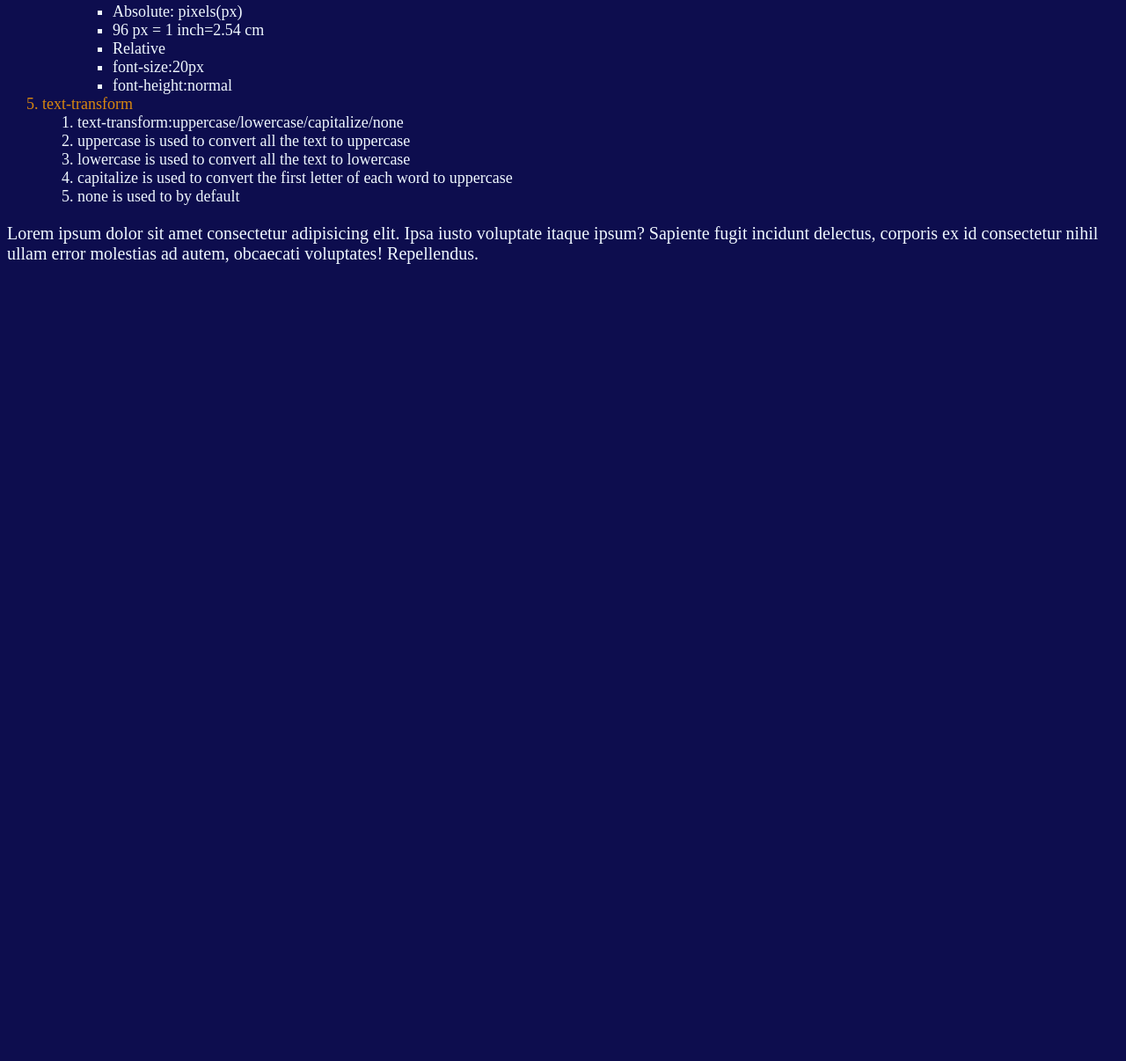
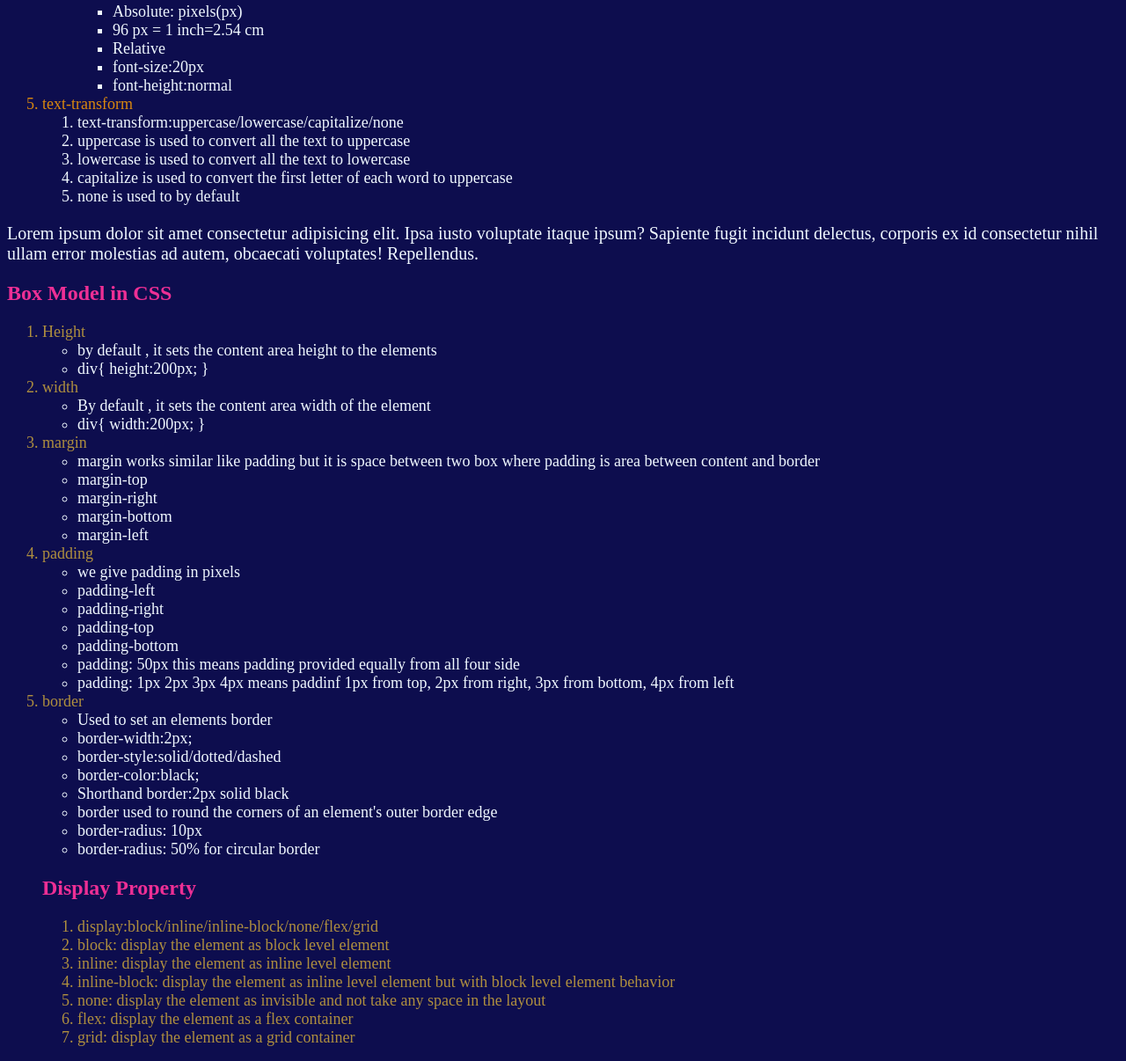
Before and after one commit to Goutambhayal/localrepo, a plain HTML site: page CssNotes.html in a window 1280 px wide. Shown: the part 1324-2530 px from the top of the page at 88% size. Before the commit the page ends 1644 px from the top, so only its background shows below. Drawn offline with Linux system fonts and the light colour scheme.

Commit message:
I am adding more notes

```diff
--- a/CssNotes.html
+++ b/CssNotes.html
@@ -114,11 +114,81 @@
         </ol>
 
 
+
+
     </ol>
+
 
   </main>
   <p id="oneZeroFive">Lorem ipsum dolor sit amet consectetur adipisicing elit. Ipsa iusto voluptate itaque ipsum? Sapiente fugit incidunt delectus, corporis ex id consectetur nihil ullam error molestias ad autem, obcaecati voluptates! Repellendus.</p>
+   <main id="oneZeroSix">
+    <h2>Box Model in CSS</h2>
+    <ol>
+        <li>Height</li>
+        <ul>
+            <li>by default , it sets the content area
+                height to the elements
+            </li>
+            <li>div{
+                height:200px;
+            }
+            </li>
 
 
+        </ul>
+
+        <li>width</li>
+        <ul>
+            <li>By default , it sets the content area width of the element</li>
+            <li>div{
+                width:200px;
+            }
+            </li>
+        </ul>
+        <li>margin</li>
+        <ul>
+            <li>margin works similar like padding but it is space between two box where padding is area between content and border</li>
+            <li>margin-top</li>
+            <li>margin-right </li>
+            <li>margin-bottom</li>
+            <li>margin-left</li>
+        </ul>
+        <li>padding</li>
+        <ul>
+            <li>we give padding in pixels</li>
+           <li>padding-left</li>
+           <li>padding-right</li>
+           <li>padding-top</li>
+           <li>padding-bottom</li>
+           <li>padding: 50px this means padding provided equally from all four side  </li>
+           <li>padding: 1px 2px 3px 4px  means paddinf 1px from top, 2px from right, 3px from bottom, 4px from left</li>
+        </ul>
+        <li>border</li>
+        <ul>
+            <li>Used to set an elements border</li>
+            <li>border-width:2px;</li>
+            <li>border-style:solid/dotted/dashed</li>
+            <li>border-color:black;</li>
+            <li>Shorthand border:2px solid black</li>
+            <li>border used to round the corners of an element's outer border edge</li>
+            <li>border-radius: 10px</li>
+            <li>border-radius: 50% for circular border</li>
+
+
+        </ul>
+        <h2>Display Property</h2>
+        <ol>
+            <li>display:block/inline/inline-block/none/flex/grid</li>
+            <li>block: display the element as block level element</li>
+            <li>inline: display the element as inline level element</li>
+            <li>inline-block: display the element as inline level element but with block level element behavior</li>
+            <li>none: display the element as invisible and not take any space in the layout</li>
+            <li>flex: display the element as a flex container</li>
+            <li>grid: display the element as a grid container</li>
+        </ol>
+    </ol>
+   </main>
+
 </body>
+
 </html>
--- a/CssNotesStyle.css
+++ b/CssNotesStyle.css
@@ -102,3 +102,23 @@ main{
     font-size: 20px;
 
 }
+#oneZeroSix{
+    h2{
+        color:rgb(238, 47, 149);
+
+    }
+    ol{
+       li{ color:rgb(175, 143, 63);
+        font-size:18px ;
+
+       }ul{
+        li{
+            color:aliceblue;
+            font-size:18px;
+        }
+       }
+
+
+    }
+
+}
```
Also changed, not shown: CssQuestions/CssQ1.html (deleted).
